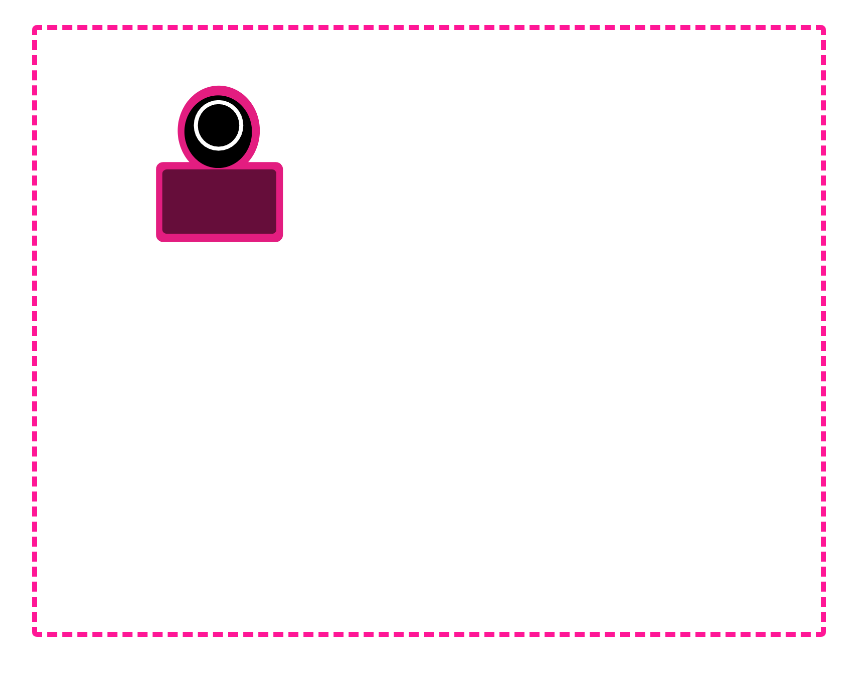
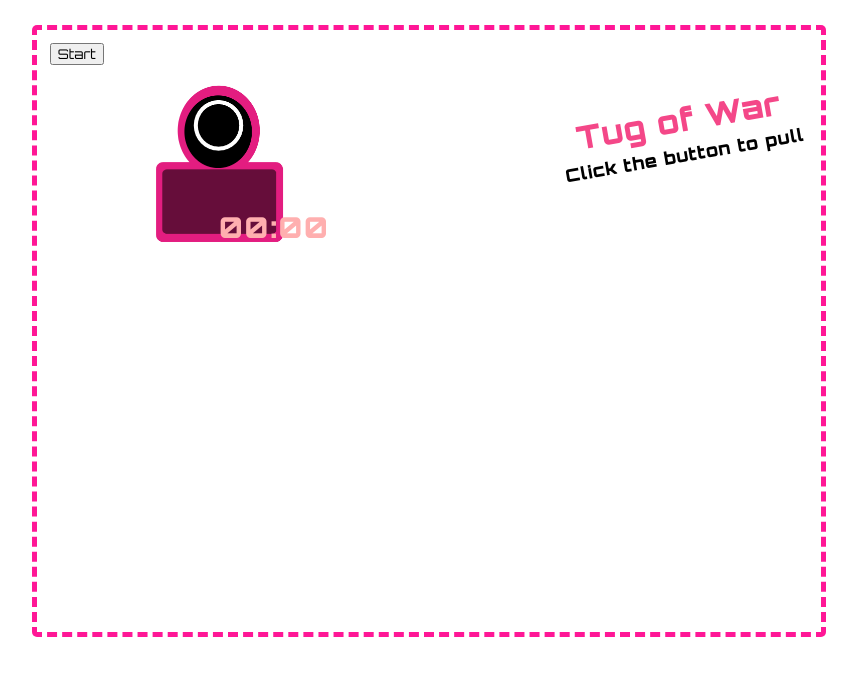
Before and after one commit to anniezoyinlee/GA-Final-SquidGame, a React (Create React App) app: page /game/tow in a window 1280 px wide. Shown: the top 676 px of the page, without its empty margins (211-1068 px from the left). Built offline with nearby package versions, Linux system fonts and the light colour scheme.

Commit message:
created component for tug of war game

```diff
--- a/src/App.css
+++ b/src/App.css
@@ -72,6 +72,7 @@ img {
   left: 700px;
   top: 100px;
   letter-spacing: .05em;
+  text-align: center;
 }
 
 .caption h1 {
--- a/src/components/Dalgona/Dalgona.js
+++ b/src/components/Game/Dalgona/Dalgona.js
@@ -7,15 +7,18 @@ function Dalgona() {
     <div className="gameContainer dalgona">
 
 
-      <div className='candy' onClick={() => console.log('circle')}>
+      <div className='candy' onClick={(e) => {
+            e.stopPropagation();
+            console.log('die')
+        }}>
 
       </div>
         <ul className="circleLine">
           <li>
             <div className="slice" onClick={(e) => {
             e.stopPropagation();
+            console.log('1')
             console.log(e.currentTarget)
-            e.currentTarget.style.color = 'blue'
           }}></div>
           </li>
           <li>
@@ -96,4 +99,7 @@ function Dalgona() {
 
   export default Dalgona;
 
-  // make divs to have
+  // make onclick functions, user click on each of lines will change style
+  // when all the lines are clicked, finish the game
+  // click out of the line on the candy would lose lives
+  // timer
--- a/src/components/Game/Game.js
+++ b/src/components/Game/Game.js
@@ -1,16 +1,18 @@
 import React from 'react'
 import { Route } from 'react-router-dom'
-import Caption from '../Caption/Caption';
-import Timer from '../Timer/Timer';
-import RLGL from '../RLGL/RLGL'
-import Dalgona from '../Dalgona/Dalgona'
-
+import Caption from './Caption/Caption';
+import Timer from './Timer/Timer';
+import RLGL from './RLGL/RLGL'
+import Dalgona from './Dalgona/Dalgona'
+import ToW from './ToW/ToW'
 
 function Game() {
   let titleDalgona = "Dalgona Candy"
   let rulesDalgona = "Click along the line to make the shape out"
   let titleRLGL = "Red Light, Green Light"
   let rulesRLGL = "Click on the green pieces to make them move, only move when it's green light"
+  let titleToW = "Tug of War"
+  let rulesToW = "Click the button to pull"
   let minute = 0
   let second = 0
   let start = true
@@ -41,11 +43,21 @@ function Game() {
           </div>
         </div>
       } />
+      <Route path='/game/tow' render={() =>
+        <div className='screen'>
+          <Timer min={minute} sec={second} />
+          <Caption title={titleToW} rules={rulesToW} />
+          <div className='startBtn'>
+            <button onClick={handleStart}>Start</button>
+          </div>
+        </div>
+      } />
 
       <main>
         {/* Setting route to each pages */}
         <Route exact path='/game/rlgl' component={RLGL} />
         <Route exact path='/game/dalgona' component={Dalgona} />
+        <Route exact path='/game/tow' component={ToW} />
       </main>
 
     </div>
--- /dev/null
+++ b/src/components/Game/ToW/ToW.js
@@ -0,0 +1,20 @@
+import React from 'react'
+
+
+function ToW() {
+
+
+  return (
+    <div className="gameContainer tow">
+
+    </div>
+  );
+}
+
+export default ToW;
+
+
+// click on button to pull and get a random number between 1-10
+// if number > 5 enemy + 1
+// if number <= 5 player + 1
+// when enemy or player reach 10 finish the game
```
Also changed, not shown: src/components/Game/Caption/Caption.js (renamed from src/components/Caption/Caption.js), src/components/Game/RLGL/RLGL.js (renamed from src/components/RLGL/RLGL.js), src/components/Game/Timer/Timer.js (renamed from src/components/Timer/Timer.js).
